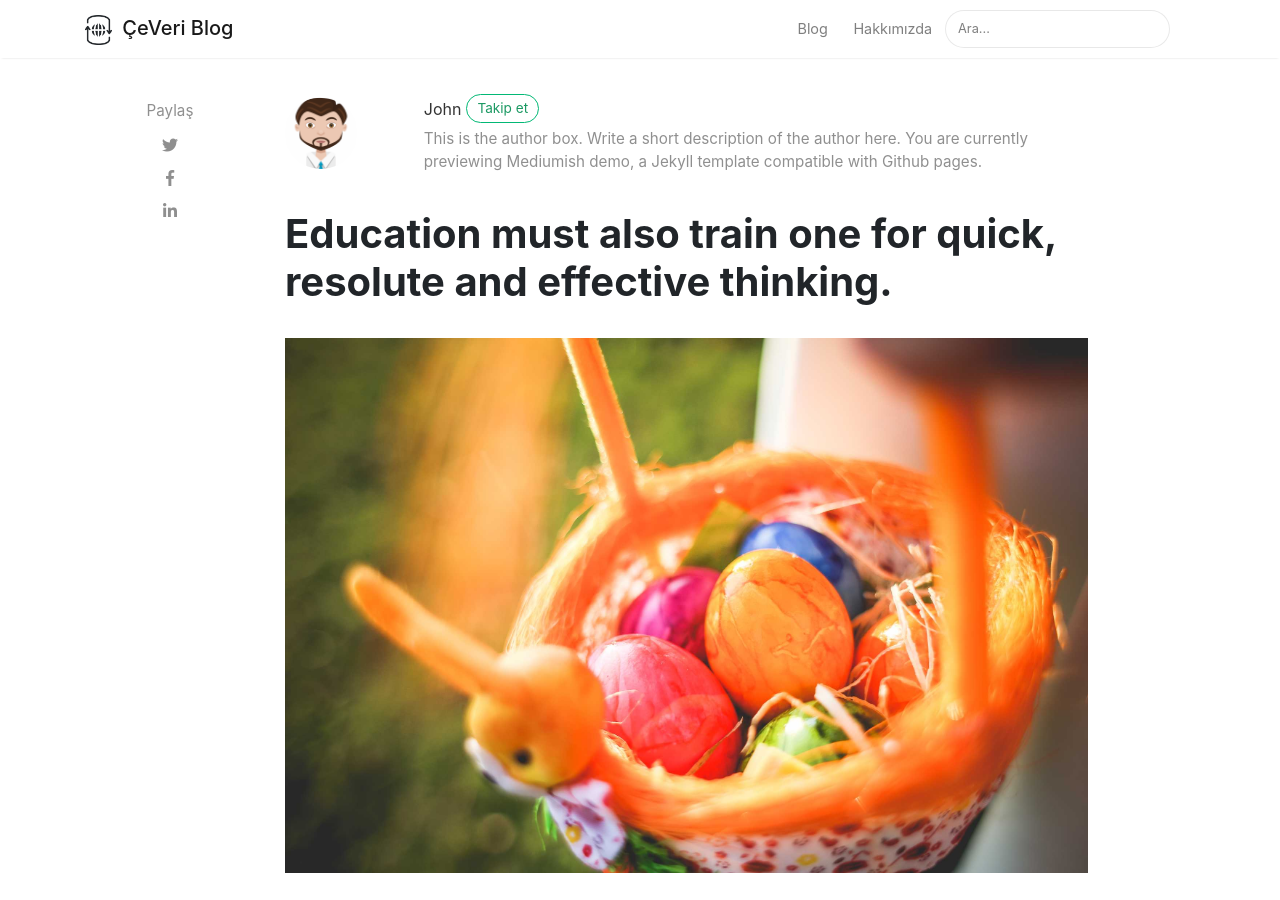
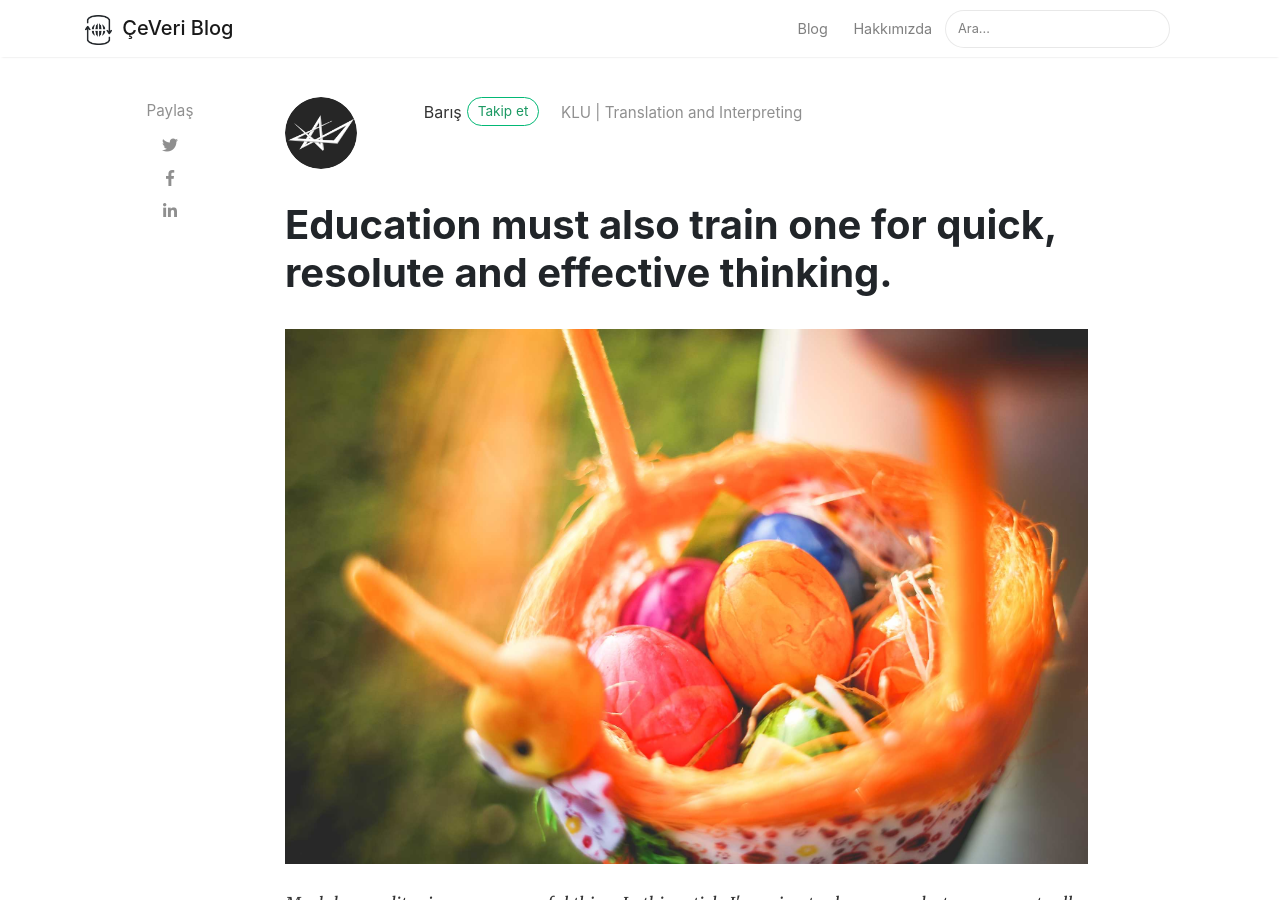
Before and after one commit to ceVeri/ceVeri.github.io, a Jekyll site: the page built from _posts/2022-03-11-education.md, in a window 1280 px wide and 900 px high. Built offline with Jekyll 4.4.1, drawn with Linux system fonts in a browser that asks for light colours; nearby versions of some CDN libraries; comment, search, counter and statistics services are not loaded; some of the changed text lies outside the part shown.

Commit message:
added author

```diff
--- a/_config.yml
+++ b/_config.yml
@@ -27,9 +27,18 @@ authors:
     avatar: 'assets/images/avatar.png'
     gravatar: b1cc14991db7a456fcd761680bbc8f81
     email: ""
-    web: ""
+    web: "https://github.com/barocena"
     twitter: https://twitter.com
     description: "This is the author box. Write a short description of the author here. You are currently previewing Mediumish demo, a Jekyll template compatible with Github pages."
+  Barocena:
+    name: Barocena
+    display_name: Barış
+    avatar: "assets/images/Barocena.png"
+    gravatar: b1cc14991db7a456fcd761680bbc8f81
+    email: ""
+    web: "https://github.com/barocena"
+    twitter: https://instagram.com/barocena
+    description: "KLU | Translation and Interpreting"
 
 # Plugins
 plugins:
--- a/_layouts/post.html
+++ b/_layouts/post.html
@@ -33,7 +33,7 @@ post_class: post-template
                     </div>
                     <div class="col-xs-12 col-md-9 col-lg-10 text-center text-md-left">
                         <a target="_blank" class="link-dark" href="{{ author.web }}">{{ author.display_name }}</a><a target="_blank" href="{{ author.twitter }}" class="btn follow">Takip et</a>
-                        <span class="author-description">{{ author.description }}</span>
+                        <span class="author-description">&nbsp&nbsp&nbsp&nbsp{{ author.description }}</span>
                     </div>
                 </div>
                 {% endif %}
--- a/_posts/2018-06-12-education.md
+++ b/_posts/2022-03-11-education.md
@@ -1,7 +1,7 @@
 ---
 layout: post
 title:  "Education must also train one for quick, resolute and effective thinking."
-author: john
+author: Barocena
 categories: [ Jekyll, tutorial ]
 image: assets/images/3.jpg
 beforetoc: "Markdown editor is a very powerful thing. In this article I'm going to show you what you can actually do with it, some tricks and tips while editing your post."
```
Also changed, not shown: assets/images/Barocena.png (added).
